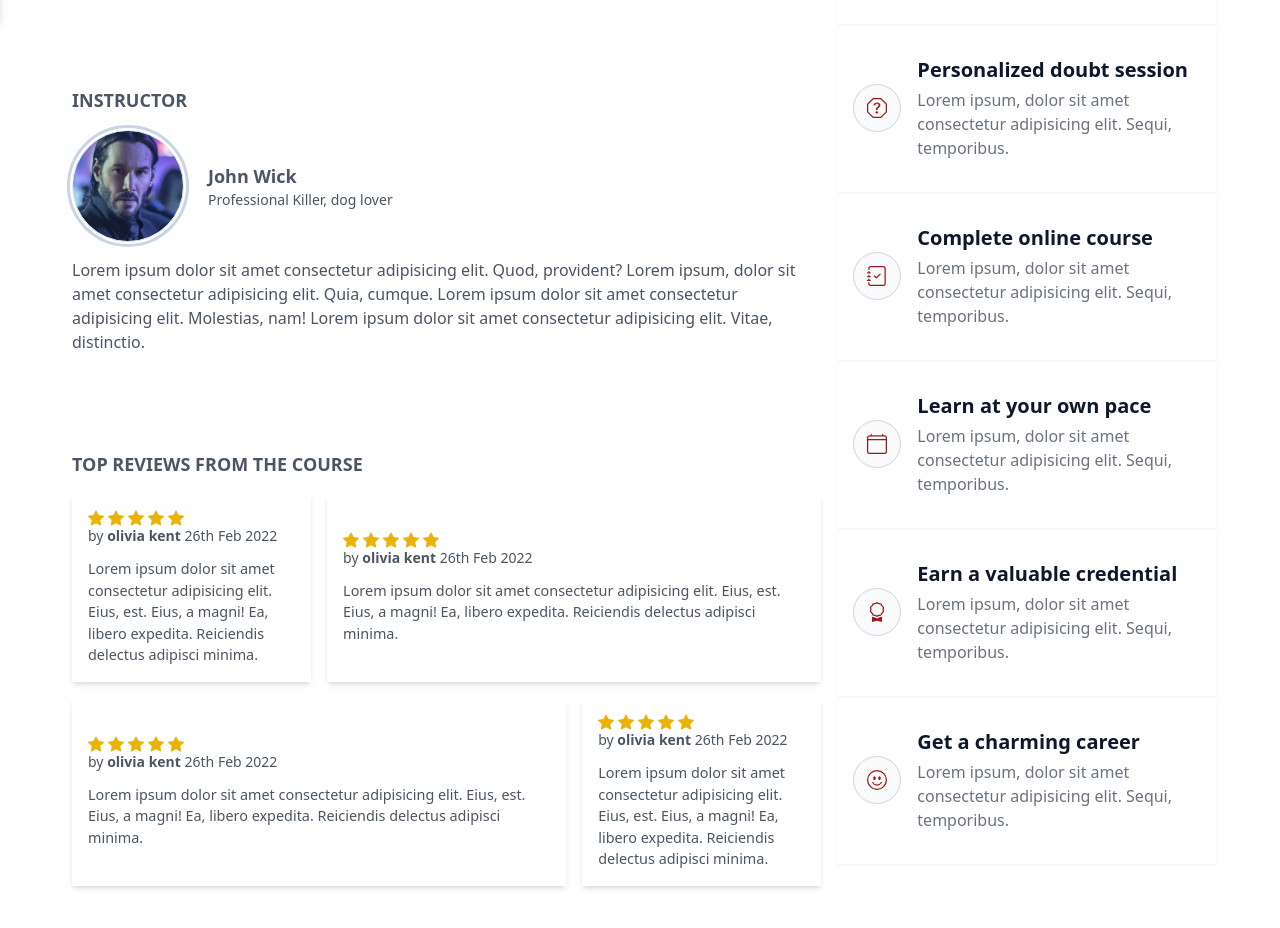
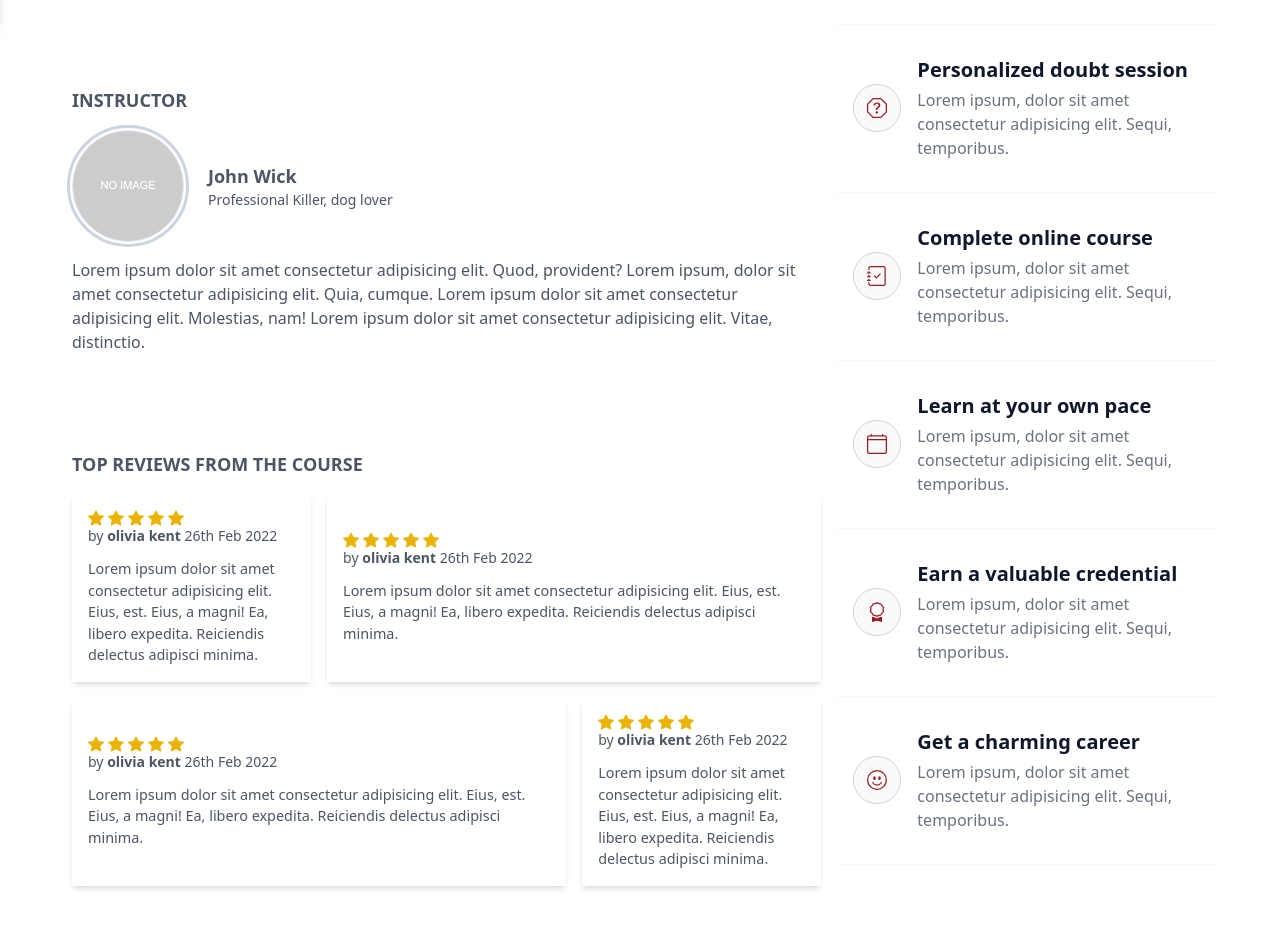
Before and after one commit to devjs1000/course-hub, a React (Vite) app: page /all-courses/coursedetails/1 in a window 1280 px wide. Shown: the part 780-1708 px from the top of the page. Built offline with nearby package versions, Linux system fonts and the light colour scheme; no server answers.

Commit message:
removed author image

```diff
--- a/src/components/courseDetailsPage/AuthorIntro.jsx
+++ b/src/components/courseDetailsPage/AuthorIntro.jsx
@@ -1,4 +1,4 @@
-import author from '../../images/author.jpg';
+import noImagePlaceHolder from '../../images/noImagePlaceHolder.png';
 
 function AuthorIntro() {
 	const backgroundImage = `h-28 w-28 border rounded-full bg-no-repeat bg-cover bg-center outline-offset-2 outline outline-slate-300`;
@@ -10,7 +10,7 @@ function AuthorIntro() {
 			<div className="my-4 flex items-center gap-6">
 				<div
 					className={backgroundImage}
-					style={{ backgroundImage: `url(${author})` }}
+					style={{ backgroundImage: `url(${noImagePlaceHolder})` }}
 				>
 					&nbsp;
 				</div>
```
